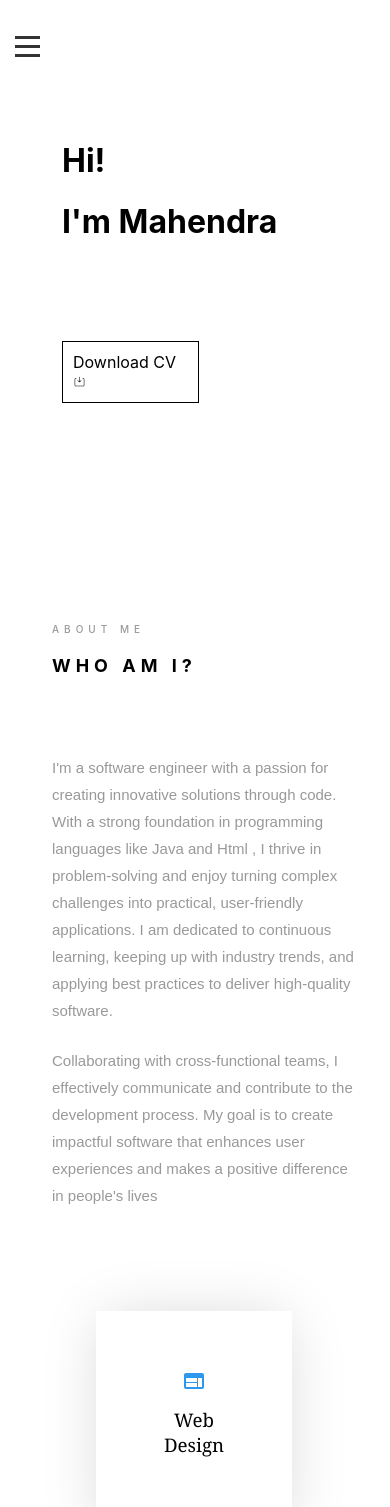
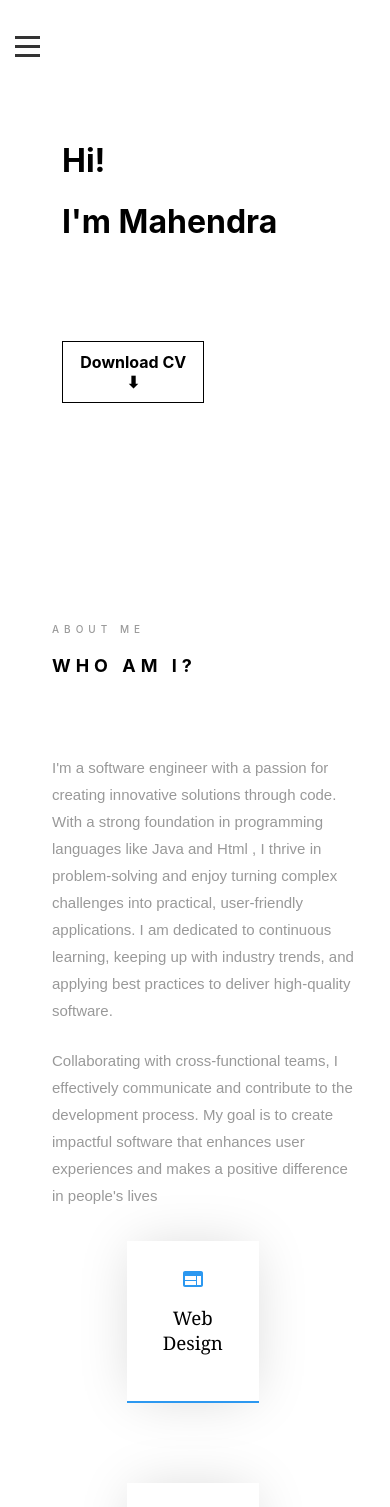
Before and after one commit to mahendraleo28/Mahendra-Portfolio-Main, a React (Create React App) app: page /#/ in a window 390 px wide. Shown: the top 1507 px of the page. Built offline with nearby package versions, Linux system fonts and the light colour scheme.

Commit message:
deploy changes

```diff
--- a/src/Components/About/about.css
+++ b/src/Components/About/about.css
@@ -116,9 +116,11 @@ h3 {
     .services1,
     .services2,
     .services3 {
+      padding: 1em;
       text-align: center;
-      margin-bottom: -170px; /* Adjust spacing between items */
-      margin-left: 50%;
+      margin-bottom: -50px;
+      margin-left: 60%;
+      margin-top: 130px;
     }
 
     .logo-in-about-me1,
--- a/src/Components/Education/education.css
+++ b/src/Components/Education/education.css
@@ -42,6 +42,7 @@
 }
 
 .accordion-header {
+    overflow: hidden;
     padding: 0px 25px;
     width: 80%;
     background-color: #f2f3f7;
@@ -94,7 +95,10 @@
     }
     .arrow {
         transition: transform 0.3s ease;
-        padding: 40px 30px;
+        padding: 40px 0px;
         background-color: transparent;
     }
+    .tittle-of-accordians {
+        width: 200px;
+    }
   }
--- a/src/Components/Home/Home.jsx
+++ b/src/Components/Home/Home.jsx
@@ -22,51 +22,45 @@ export default function Home() {
     setIsMenuOpen(!isMenuOpen);
   };
 
+  const closeMenuAndScroll = (ref, index) => {
+    setIsMenuOpen(false);
+    setActiveSection(index);
+    ref.current?.scrollIntoView({ behavior: "smooth" });
+  };
+
   const handleClickhome = () => {
-    closeMenuAndScroll(ref1);
+    closeMenuAndScroll(ref1, 0);
   };
   const handleClickabout = () => {
-    closeMenuAndScroll(ref2);
+    closeMenuAndScroll(ref2, 1);
   };
   const handleClickskills = () => {
-    closeMenuAndScroll(ref3);
+    closeMenuAndScroll(ref3, 2);
   };
   const handleClickeducations = () => {
-    closeMenuAndScroll(ref4);
+    closeMenuAndScroll(ref4, 3);
   };
   const handleClickexperience = () => {
-    closeMenuAndScroll(ref5);
+    closeMenuAndScroll(ref5, 4);
   };
   const handleClickcontact = () => {
-    closeMenuAndScroll(ref6);
-  };
-
-  const closeMenuAndScroll = (ref) => {
-    setIsMenuOpen(false);
-    ref.current?.scrollIntoView({ behavior: "smooth" });
+    closeMenuAndScroll(ref6, 5);
   };
 
   useEffect(() => {
     const handleScroll = () => {
-      const observer = new IntersectionObserver(
-        (entries) => {
-          entries.forEach((entry, index) => {
-            if (entry.isIntersecting) {
+      const sections = [ref1, ref2, ref3, ref4, ref5, ref6];
+      for (let index = 0; index < sections.length; index++) {
+        const sectionRef = sections[index].current;
+        if (sectionRef) {
+          const { top, bottom } = sectionRef.getBoundingClientRect();
+          if (top <= window.innerHeight / 1.5 && bottom >= window.innerHeight / 1.5) {
             setActiveSection(index);
+            break;
           }
-          });
-        },
-        { rootMargin: "0px 0px -30% 0px" } // Adjust the root margin as needed
-      );
-
-      const sections = [ref1, ref2, ref3, ref4, ref5, ref6];
-      sections.forEach((sectionRef) => {
-        if (sectionRef.current) {
-          observer.observe(sectionRef.current);
         }
-      });
+      }
     };
-
     window.addEventListener("scroll", handleScroll);
     return () => {
       window.removeEventListener("scroll", handleScroll);
--- a/src/Components/Landing/Landing.jsx
+++ b/src/Components/Landing/Landing.jsx
@@ -10,9 +10,9 @@ export default function Landing() {
           <h1 className="Header-tag-for-text-in-second-div">Hi!</h1>
           <h1 className="Header-tag-for-text-in-second-div">I'm Mahendra</h1>
           <div className="button-to-download-resume">
-            <span>Download CV </span>
+            <a className="a-tag-in-landingpage" href="https://drive.google.com/file/d/12lXkULCMnVkpzkxr0d2DTo73t-NnIrYW/view?usp=drivesdk">Download CV ⬇</a>
             <span>
-              <CiSaveDown2 fontSize="small" />
+              {/* <CiSaveDown2 fontSize="medium" /> */}
             </span>
           </div>
         </div>
--- a/src/Components/Landing/landing.css
+++ b/src/Components/Landing/landing.css
@@ -4,13 +4,18 @@
     left: 100px;
     width: 79vw;
 }
+.a-tag-in-landingpage {
+    color: black;
+    font-weight: bold;
+}
 .div-tag-in-landing-page {
     position: relative;
 }
 .button-to-download-resume {
+    text-align: center;
     padding: 10px;
     border: 1px solid;
-    width: 115px;
+    width: 12.1%;
     margin-top: 100px;
     margin-bottom: 200px;
 }
@@ -18,4 +23,12 @@
     .main-div-in-landing-page {
         margin-left: 40px;
     }
+    .button-to-download-resume {
+        text-align: center;
+        padding: 10px;
+        border: 1px solid;
+        width: 39.1%;
+        margin-top: 100px;
+        margin-bottom: 200px;
+    }
 }
--- a/src/Components/Skills/Skills.jsx
+++ b/src/Components/Skills/Skills.jsx
@@ -10,7 +10,7 @@ export default function Skills() {
                 <div className="div-tag-in-aboute-me-page">
                     <span className="span-tag-in-skill-page" >MY SPECIALTY</span>
                     <h2 className="h2-tag-in-skill-page">MY SKILLS</h2>
-                    <p className="paragraph-tag-in-skill-page">A Java developer is responsible for designing, developing, and maintaining Java-based programs. His skill set would include writing a well-structured and developed code that would withstand rigorous testing and analysis.</p>
+                    <p className="paragraph-tag-in-skill-page">Experienced in Java and React for end-to-end development. Proven ability to craft scalable solutions, design responsive UIs, and collaborate cross-functionally. Passionate about staying current with evolving technologies.</p>
                     <div className="progress-bar-main-div-in-skill-page">
                         <div className="for-progress-bar-in-skills-page">
                             <div className="for-progress-bar-in-skills-page-2tags-1st-tag">
--- a/src/Components/Skills/skills.css
+++ b/src/Components/Skills/skills.css
@@ -65,7 +65,7 @@
 }
 .for-progress-bar-in-skills-page-2tags-2nd-tag {
     margin-left: 500px;
-    margin-top: -81px;
+    margin-top: -71px;
     text-align: left;
     width: 400px;
     padding: 20px;
@@ -145,3 +145,19 @@
         margin-left: 10px;
     }
 }
+@media only screen and (max-width: 992px) {
+    .paragraph-tag-in-skill-page ,.span-tag-in-skill-page ,.h2-tag-in-skill-page{
+        width: 80%;
+        margin-left: 30px;
+    }
+    .for-progress-bar-in-skills-page-2tags-2nd-tag {
+        margin-left: 0px;
+        margin-top: 0px;
+        width: 330px;
+        margin-left: 10px;
+    }
+    .for-progress-bar-in-skills-page-2tags-1st-tag {
+        width: 330px;
+        margin-left: 10px;
+    }
+}
--- a/src/routes/index.jsx
+++ b/src/routes/index.jsx
@@ -1,5 +1,12 @@
 import { Route, Routes } from "react-router-dom";
 import Home from "../Components/Home/Home";
+import Skills from "../Components/Skills/Skills";
+import Experience from "../Components/Experience/Experience";
+import Education from "../Components/Education/Education";
+import Contact from "../Components/Contact/Contact";
+import About from "../Components/About/About";
+import Landing from "../Components/Landing/Landing";
+import Work from "../Components/Work/Work";
 
 
 
@@ -8,6 +15,13 @@ export const AppRoutes = () => {
       <div>
         <Routes>
           <Route path="/" element={<Home />} />
+          <Route path="/skills" element={<Skills/>}/>
+          <Route path="/exp" element={<Experience/>}/>
+          <Route path="/edu" element={<Education/>}/>
+          <Route path="/con" element={<Contact/>}/>
+          <Route path="/about" element={<About/>}/>
+          <Route path="/lan" element={<Landing/>}/>
+          <Route path="/work" element={<Work/>}/>
         </Routes>
       </div>
     );
```
Lines whose indentation alone changed are shown as unchanged.
